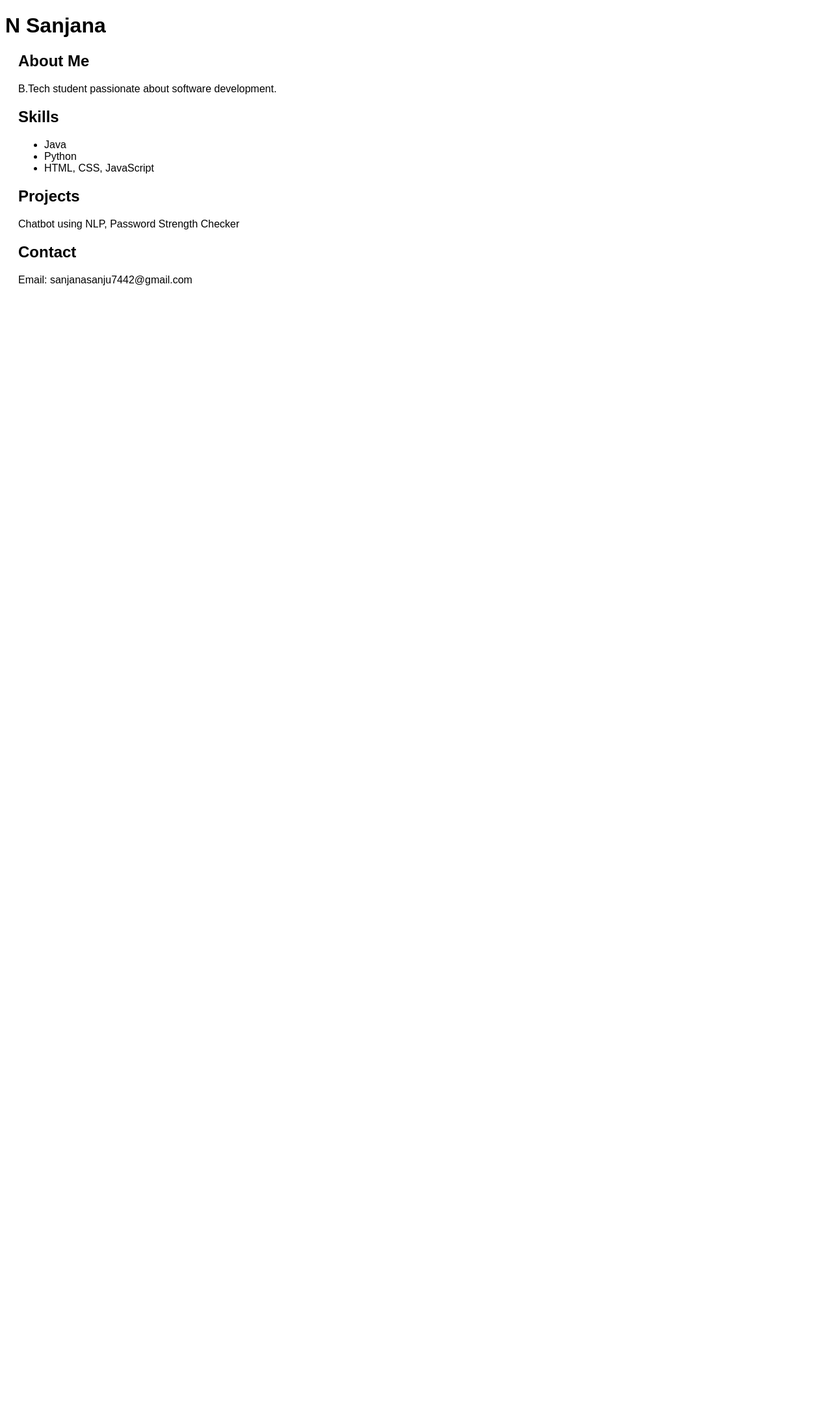
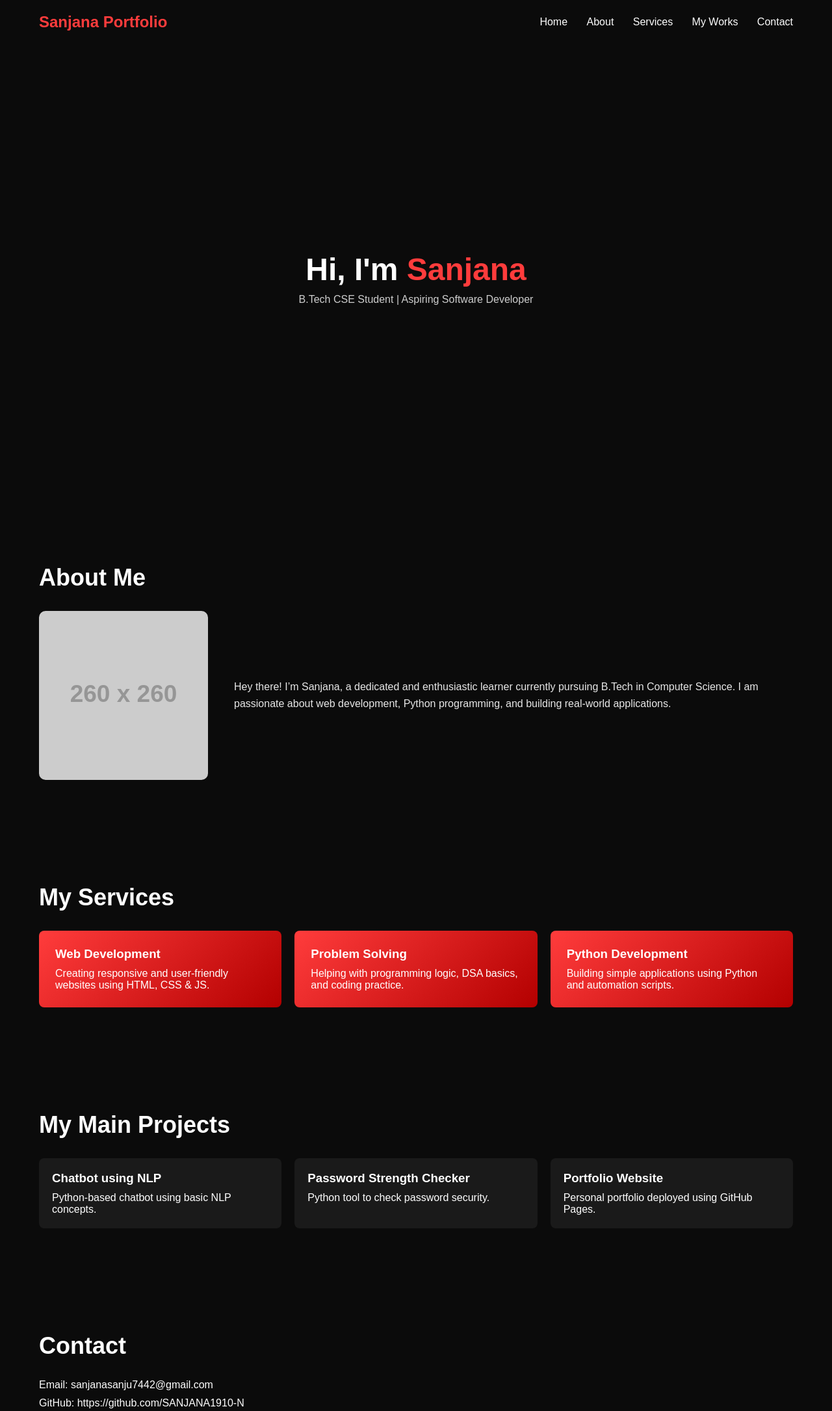
Before and after one commit to SANJANA1910-N/sanjana7442.github.io, a plain HTML site: page index.html in a window 1280 px wide. Shown: the top 2171 px of the page at 65% size. Before the commit the page ends 800 px from the top, so only its background shows below. Drawn offline with Linux system fonts and the light colour scheme; placeholder pictures from the web are drawn by us.

Commit message:
Add files via upload

```diff
--- a/index.html
+++ b/index.html
@@ -1,39 +1,218 @@
 <!DOCTYPE html>
-<html>
+<html lang="en">
 <head>
-    <title>Sanjana Portfolio</title>
-    <style>
-        body { font-family: Arial; }
-        section { margin: 20px; }
-    </style>
+<meta charset="UTF-8">
+<title>Sanjana Portfolio</title>
+<meta name="viewport" content="width=device-width, initial-scale=1.0">
+
+<style>
+*{
+    margin:0;
+    padding:0;
+    box-sizing:border-box;
+    font-family: Arial, sans-serif;
+}
+body{
+    background:#0b0b0b;
+    color:white;
+}
+
+/* NAVBAR */
+header{
+    display:flex;
+    justify-content:space-between;
+    align-items:center;
+    padding:20px 60px;
+}
+header h2{
+    color:#ff3c3c;
+}
+nav a{
+    color:white;
+    margin-left:25px;
+    text-decoration:none;
+}
+nav a:hover{
+    color:#ff3c3c;
+}
+
+/* HERO */
+.hero{
+    height:90vh;
+    display:flex;
+    justify-content:center;
+    align-items:center;
+    flex-direction:column;
+    text-align:center;
+}
+.hero h1{
+    font-size:48px;
+}
+.hero span{
+    color:#ff3c3c;
+}
+.hero p{
+    margin-top:10px;
+    opacity:0.8;
+}
+
+/* SECTIONS */
+section{
+    padding:80px 60px;
+}
+.section-title{
+    font-size:36px;
+    margin-bottom:30px;
+}
+
+/* ABOUT */
+.about-container{
+    display:flex;
+    gap:40px;
+    align-items:center;
+}
+.about-container img{
+    width:260px;
+    border-radius:10px;
+}
+.about-container p{
+    line-height:1.6;
+    opacity:0.9;
+}
+
+/* SERVICES */
+.services{
+    display:grid;
+    grid-template-columns:repeat(auto-fit,minmax(250px,1fr));
+    gap:20px;
+}
+.service-box{
+    background:linear-gradient(135deg,#ff3c3c,#b30000);
+    padding:25px;
+    border-radius:8px;
+}
+.service-box h3{
+    margin-bottom:10px;
+}
+
+/* PROJECTS */
+.projects{
+    display:grid;
+    grid-template-columns:repeat(auto-fit,minmax(250px,1fr));
+    gap:20px;
+}
+.project-box{
+    background:#1a1a1a;
+    padding:20px;
+    border-radius:8px;
+}
+.project-box h3{
+    margin-bottom:10px;
+}
+
+/* CONTACT */
+.contact p{
+    margin-bottom:10px;
+}
+
+/* FOOTER */
+footer{
+    text-align:center;
+    padding:20px;
+    background:#111;
+    opacity:0.7;
+}
+
+/* RESPONSIVE */
+@media(max-width:768px){
+    .about-container{
+        flex-direction:column;
+        text-align:center;
+    }
+}
+</style>
 </head>
+
 <body>
 
-<h1>N Sanjana</h1>
+<header>
+    <h2>Sanjana Portfolio</h2>
+    <nav>
+        <a href="#home">Home</a>
+        <a href="#about">About</a>
+        <a href="#services">Services</a>
+        <a href="#projects">My Works</a>
+        <a href="#contact">Contact</a>
+    </nav>
+</header>
 
-<section>
-    <h2>About Me</h2>
-    <p>B.Tech student passionate about software development.</p>
+<!-- HOME -->
+<section class="hero" id="home">
+    <h1>Hi, I'm <span>Sanjana</span></h1>
+    <p>B.Tech CSE Student | Aspiring Software Developer</p>
 </section>
 
-<section>
-    <h2>Skills</h2>
-    <ul>
-        <li>Java</li>
-        <li>Python</li>
-        <li>HTML, CSS, JavaScript</li>
-    </ul>
+<!-- ABOUT -->
+<section id="about">
+    <h2 class="section-title">About Me</h2>
+    <div class="about-container">
+        <img src="https://via.placeholder.com/260" alt="Profile">
+        <p>
+            Hey there! I’m Sanjana, a dedicated and enthusiastic learner currently
+            pursuing B.Tech in Computer Science. I am passionate about web development,
+            Python programming, and building real-world applications.
+        </p>
+    </div>
 </section>
 
-<section>
-    <h2>Projects</h2>
-    <p>Chatbot using NLP, Password Strength Checker</p>
+<!-- SERVICES -->
+<section id="services">
+    <h2 class="section-title">My Services</h2>
+    <div class="services">
+        <div class="service-box">
+            <h3>Web Development</h3>
+            <p>Creating responsive and user-friendly websites using HTML, CSS & JS.</p>
+        </div>
+        <div class="service-box">
+            <h3>Problem Solving</h3>
+            <p>Helping with programming logic, DSA basics, and coding practice.</p>
+        </div>
+        <div class="service-box">
+            <h3>Python Development</h3>
+            <p>Building simple applications using Python and automation scripts.</p>
+        </div>
+    </div>
 </section>
 
-<section>
-    <h2>Contact</h2>
+<!-- PROJECTS -->
+<section id="projects">
+    <h2 class="section-title">My Main Projects</h2>
+    <div class="projects">
+        <div class="project-box">
+            <h3>Chatbot using NLP</h3>
+            <p>Python-based chatbot using basic NLP concepts.</p>
+        </div>
+        <div class="project-box">
+            <h3>Password Strength Checker</h3>
+            <p>Python tool to check password security.</p>
+        </div>
+        <div class="project-box">
+            <h3>Portfolio Website</h3>
+            <p>Personal portfolio deployed using GitHub Pages.</p>
+        </div>
+    </div>
+</section>
+
+<!-- CONTACT -->
+<section id="contact" class="contact">
+    <h2 class="section-title">Contact</h2>
     <p>Email: sanjanasanju7442@gmail.com</p>
+    <p>GitHub: https://github.com/SANJANA1910-N</p>
 </section>
+
+<footer>
+    © 2026 Sanjana | All Rights Reserved
+</footer>
 
 </body>
 </html>
```
